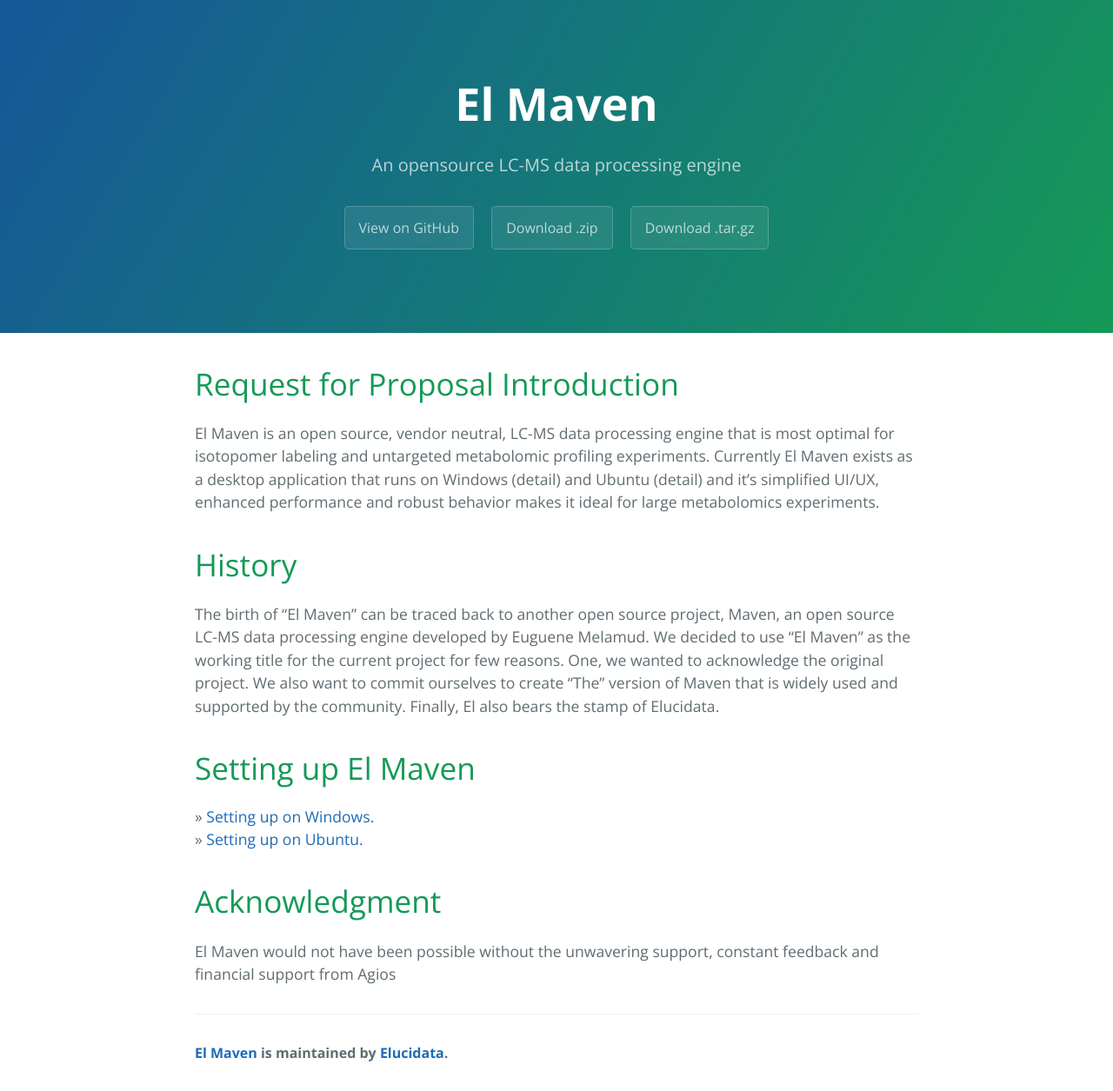
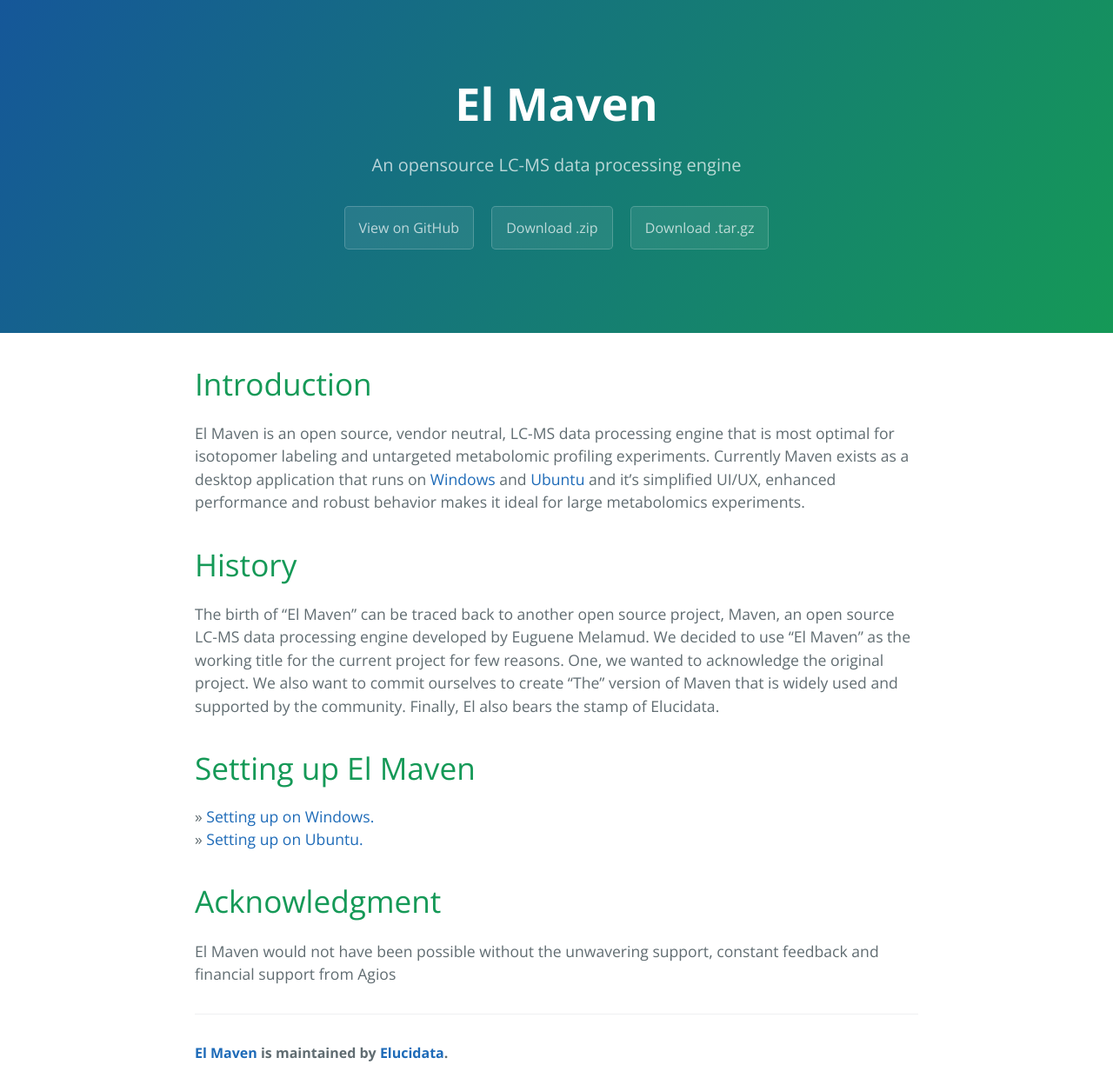
Before and after one commit to sabsgeo/el-maven, a Jekyll site: the page built from index.html, in a window 1280 px wide. Shown: the whole page at 87% size. Built offline with Jekyll 4.4.1, drawn with Linux system fonts in a browser that asks for light colours; the list of posts is cut into pages by our own code.

Commit message:
some edits on Aj suggestions

```diff
--- a/_posts/2016-04-27-ubuntu-installation.markdown
+++ b/_posts/2016-04-27-ubuntu-installation.markdown
@@ -7,10 +7,7 @@
 <h1>Setting up El Maven on Ubuntu</h1>
 <p>El Maven needs a development environment to be setup in Windows before it can be installed, and MSYS does exactly that for us. MSYS is a collection of GNU utilities such as bash, make, gawk and grep to allow building of applications and programs which depend on traditionally UNIX tools to be present. It is intended to supplement MinGW and the deficiencies of the cmd shell. We build a tool chain and install all the required libraries using MSYS2. After that is done, we are ready to build Maven. The following tutorial gives step by step instructions on how to install everything you need on your Windows machine to be able to build Maven.</p>
 <h3>Setting up libraries and tool chains</h3>
-<p>Download the MSYS2 installer.</p>
-<p>Click and download <a href="http://downloads.sourceforge.net/project/msys2/Base/i686/msys2-i686-20160205.exe?r=http%3A%2F%2F127.0.0.1%3A4000%2F&ts=1475499384&use_mirror=nchc">32 bit</a> or <a href="https://sourceforge.net/projects/msys2/files/Base/x86_64/msys2-x86_64-20160205.exe/download">64 bit</a> windows installer.</p>
-<p>Run the installer by double clicking the installer.</p>
-<p>Select the folder in which you want to install MSYS2 and then ‘Next’. After the installation completes, tick ‘Run MSYS2 now’ and click ‘Finish’.</p>
+<p>Download the <a href="http://msys2.github.io/">MSYS2</a> installer and folow their tutorial on how to install.</p>
 <p>Update the package database and pacman with:<pre>pacman -Sy</pre></p>
 <p>If needed, close MSYS2, run it again from the installation folder by double clicking 'msys2.exe'. </br>Update the package database and core system packages with:
 <pre>pacman -Syu</pre></p>
--- a/_posts/2016-04-27-windows-installation.markdown
+++ b/_posts/2016-04-27-windows-installation.markdown
@@ -7,10 +7,7 @@
 <h1>Setting up El Maven on Windows</h1>
 <p>El Maven needs a development environment to be setup in Windows before it can be installed, and MSYS does exactly that for us. MSYS is a collection of GNU utilities such as bash, make, gawk and grep to allow building of applications and programs which depend on traditionally UNIX tools to be present. It is intended to supplement MinGW and the deficiencies of the cmd shell. We build a tool chain and install all the required libraries using MSYS2. After that is done, we are ready to build Maven. The following tutorial gives step by step instructions on how to install everything you need on your Windows machine to be able to build Maven.</p>
 <h3>Setting up libraries and tool chains</h3>
-<p>Download the MSYS2 installer.</p>
-<p>Click and download <a href="http://downloads.sourceforge.net/project/msys2/Base/i686/msys2-i686-20160205.exe?r=http%3A%2F%2F127.0.0.1%3A4000%2F&ts=1475499384&use_mirror=nchc">32 bit</a> or <a href="https://sourceforge.net/projects/msys2/files/Base/x86_64/msys2-x86_64-20160205.exe/download">64 bit</a> windows installer.</p>
-<p>Run the installer by double clicking the installer.</p>
-<p>Select the folder in which you want to install MSYS2 and then ‘Next’. After the installation completes, tick ‘Run MSYS2 now’ and click ‘Finish’.</p>
+<p>Download the <a href="http://msys2.github.io/">MSYS2</a> installer and folow their tutorial on how to install.</p>
 <p>Update the package database and pacman with:<pre>pacman -Sy</pre></p>
 <p>If needed, close MSYS2, run it again from the installation folder by double clicking 'msys2.exe'. </br>Update the package database and core system packages with:
 <pre>pacman -Syu</pre></p>
--- a/index.html
+++ b/index.html
@@ -3,8 +3,8 @@
 title: {{ site.name }}
 ---
 <div id="home">
-    <h1>Request for Proposal Introduction</h1>
-    <p>El Maven is an open source, vendor neutral, LC-MS data processing engine that is most optimal for isotopomer labeling and untargeted metabolomic profiling experiments. Currently El Maven exists as a desktop application that runs on Windows (detail) and Ubuntu (detail) and it’s simplified UI/UX, enhanced performance and robust behavior makes it ideal for large metabolomics experiments.</p>
+    <h1>Introduction</h1>
+    <p>El Maven is an open source, vendor neutral, LC-MS data processing engine that is most optimal for isotopomer labeling and untargeted metabolomic profiling experiments. Currently Maven exists as a desktop application that runs on <a href="main/2016/02/12/windows-installation.html">Windows</a> and <a href="main/2016/02/12/ubuntu-installation.html">Ubuntu</a> and it’s simplified UI/UX, enhanced performance and robust behavior makes it ideal for large metabolomics experiments.</p>
     <h1>History</h1>
     <p>The birth of “El Maven” can be traced back to another open source project, Maven, an open source LC-MS data processing engine developed by Euguene Melamud. We decided to use “El Maven” as the working title for the current project for few reasons. One, we wanted to acknowledge the original project. We also want to commit ourselves to create “The” version of Maven that is widely used and supported by the community. Finally, El also bears the stamp of Elucidata.</p>
     <h1>Setting up El Maven</h1>
```
